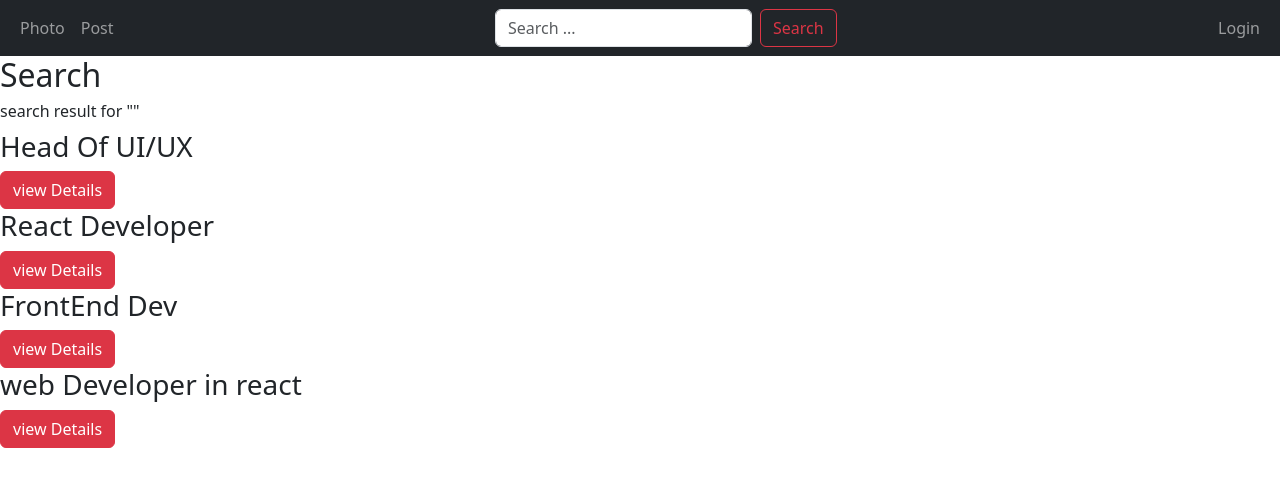
After one commit to XTrialAndTest/Django-Career-Hub-Project, a Django app: page /search in a window 1280 px wide. The commit adds this page. Shown: the top 487 px of the page. Run offline with Django 4.2, Linux system fonts and the light colour scheme; data comes from the database, SQL or seed files in the repository; both versions use the stored data as it was after the commit; some libraries are stand-ins or nearby versions.

Commit message:
search functionality added

```diff
--- a/job/models.py
+++ b/job/models.py
@@ -1,5 +1,5 @@
 from django.db import models
-from users.models import Employer
+from users.models import Employer, Applicant
 
 
 # Create your models here.
@@ -33,6 +33,7 @@ class Job(models.Model):
     employer = models.ForeignKey(
         Employer, on_delete=models.CASCADE, related_name="jobs"
     )
+    applicant = models.ManyToManyField(Employer, related_name="applicant_job")
     job_category = models.ForeignKey(
         Category,
         related_name="jobs",
--- a/job/urls.py
+++ b/job/urls.py
@@ -2,7 +2,7 @@ from django.urls import path
 from . import views
 
 urlpatterns = [
+    path("search", views.search, name="search"),
     path("<slug:slug>", views.job_category_detail, name="job_category_detail"),
-    path("<slug:job_category_slug>/<slug:slug>",
-         views.job_detail, name="job_detail"),
+    path("<slug:job_category_slug>/<slug:slug>", views.job_detail, name="job_detail"),
 ]
--- a/job/views.py
+++ b/job/views.py
@@ -1,5 +1,6 @@
 from django.shortcuts import render, get_object_or_404
 from .models import *
+from django.db.models import Q
 
 
 # Create your views here.
@@ -11,4 +12,19 @@ def job_detail(request, job_category_slug, slug):
 def job_category_detail(request, slug):
     category = get_object_or_404(Category, slug=slug)
     job = category.jobs.all()
-    return render(request, "job/job_category_detail.html", {"category": category, 'job': job})
+    return render(
+        request, "job/job_category_detail.html", {"category": category, "job": job}
+    )
+
+
+def search(request):
+    search = request.GET.get("search", "")
+    jobs = Job.objects.filter(
+        Q(job_title__icontains=search)
+        | Q(job_description=search)
+        | Q(job_location__icontains=search)
+        | Q(contract_type=search)
+        | Q(position__icontains=search)
+    )
+
+    return render(request, "job/search.html", {"search": search, "jobs": jobs})
--- a/templates/core/nav.html
+++ b/templates/core/nav.html
@@ -7,6 +7,18 @@
       </li>
       <li class="nav-item"><a href="#" class="nav-link">Post</a></li>
     </ul>
+
+    <form class="d-flex" method="GET" action="{% url 'search' %}">
+      <input
+        class="form-control me-2"
+        type="search"
+        placeholder="Search ..."
+        aria-label="Search"
+        name="search"
+      />
+      <button class="btn btn-outline-danger" type="submit">Search</button>
+    </form>
+
     {% if user.is_authenticated %}
     <ul class="navbar-nav">
       <li class="nav-item">{% menu %}</li>
--- a/templates/job/job_category_detail.html
+++ b/templates/job/job_category_detail.html
@@ -1,5 +1,7 @@
-{% extends "core/base.html" %} {% block title%}Categories Details{% endblock %}
-{% load crispy_forms_tags %}
+{% extends "core/base.html" %}
+<!-- block title -->
+{% block title%}{{job.job_category.title}} Details{%endblock%} {% load
+crispy_forms_tags %}
 
 <!-- block content -->
 {% block content %}
--- /dev/null
+++ b/templates/job/search.html
@@ -0,0 +1,24 @@
+{% extends "core/base.html" %} {% block title%}Search{% endblock %} {% load
+crispy_forms_tags %}
+
+<!-- block content -->
+{% block content %}
+<h2>Search</h2>
+<h3 class="h6">search result for "{{search}}"</h3>
+<!-- for loop -->
+{% if jobs %}
+<!-- for loop -->
+{% for i in jobs %}
+<h3>{{i.job_title}}</h3>
+<a
+  class="btn btn-danger"
+  href="{% url 'job_detail' i.job_category.slug i.slug %}"
+  >view Details</a
+>{%endfor %} {% else %}
+<h4>No match found</h4>
+<!-- end if -->
+{% endif %}
+<!-- end for  -->
+
+<!-- end block -->
+{% endblock %}
```
Also changed, not shown: db.sqlite3, job/migrations/0008_job_applicant_alter_job_position.py (added), job/migrations/0009_alter_job_position.py (added).
